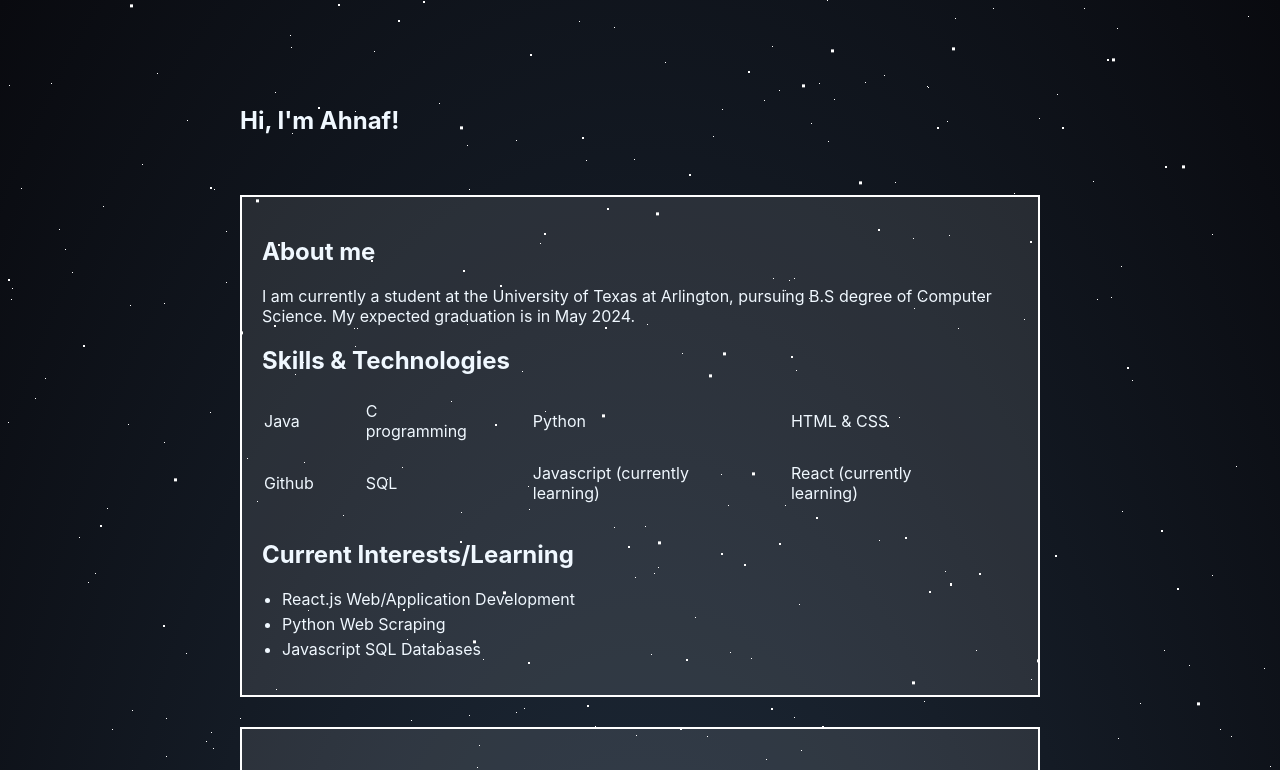
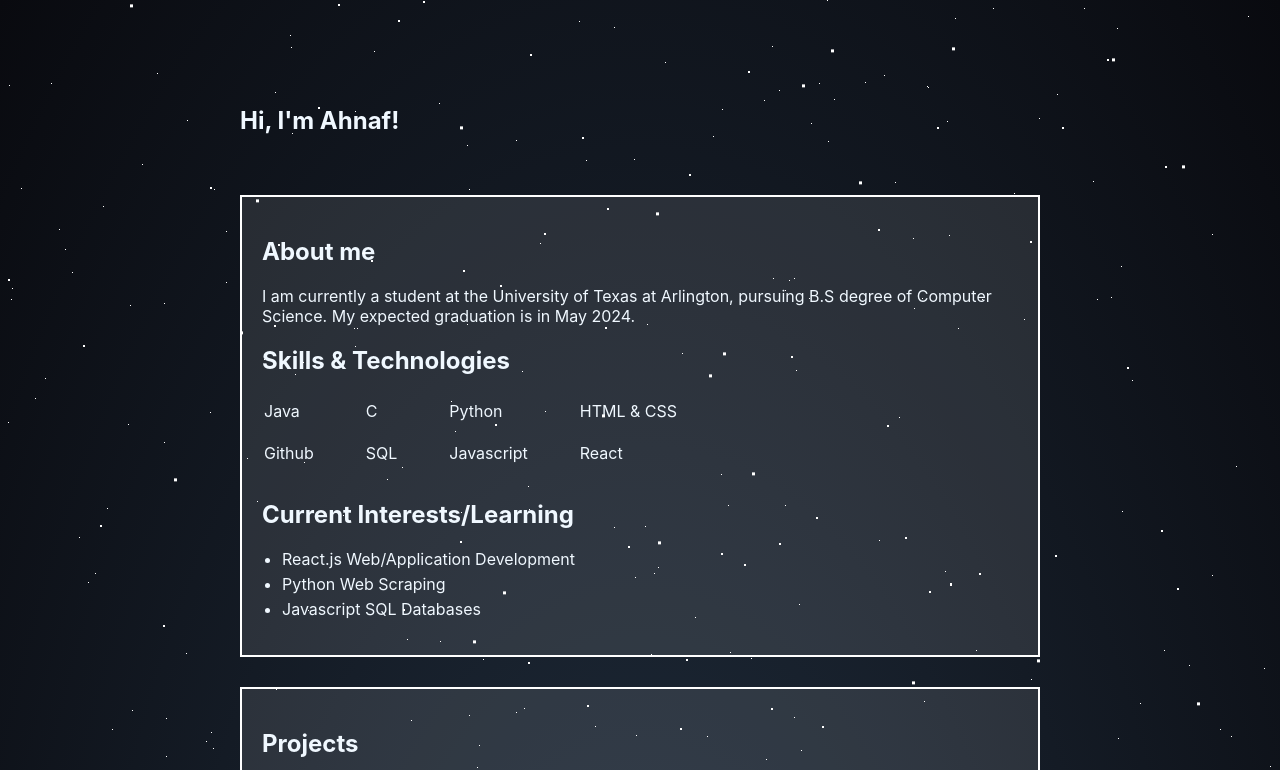
Before and after one commit to developer-xyyz/portfolio-app, a React (Create React App) app: page / in a window 1280 px wide. Shown: the top 770 px of the page. Built offline with nearby package versions, Linux system fonts and the light colour scheme.

Commit message:
Update Body.js

```diff
--- a/src/components/Body.js
+++ b/src/components/Body.js
@@ -16,15 +16,15 @@ const Body = () => {
                 <table className="skills-list">
                     <tr>
                         <td>Java</td>
-                        <td>C programming</td>
+                        <td>C</td>
                         <td>Python</td>
                         <td>HTML & CSS</td>
                     </tr>
                     <tr>
                         <td>Github </td>
                         <td>SQL </td>
-                        <td>Javascript (currently learning) </td>
-                        <td>React (currently learning) </td>
+                        <td>Javascript</td>
+                        <td>React</td>
                     </tr>
 
                 </table>
```
